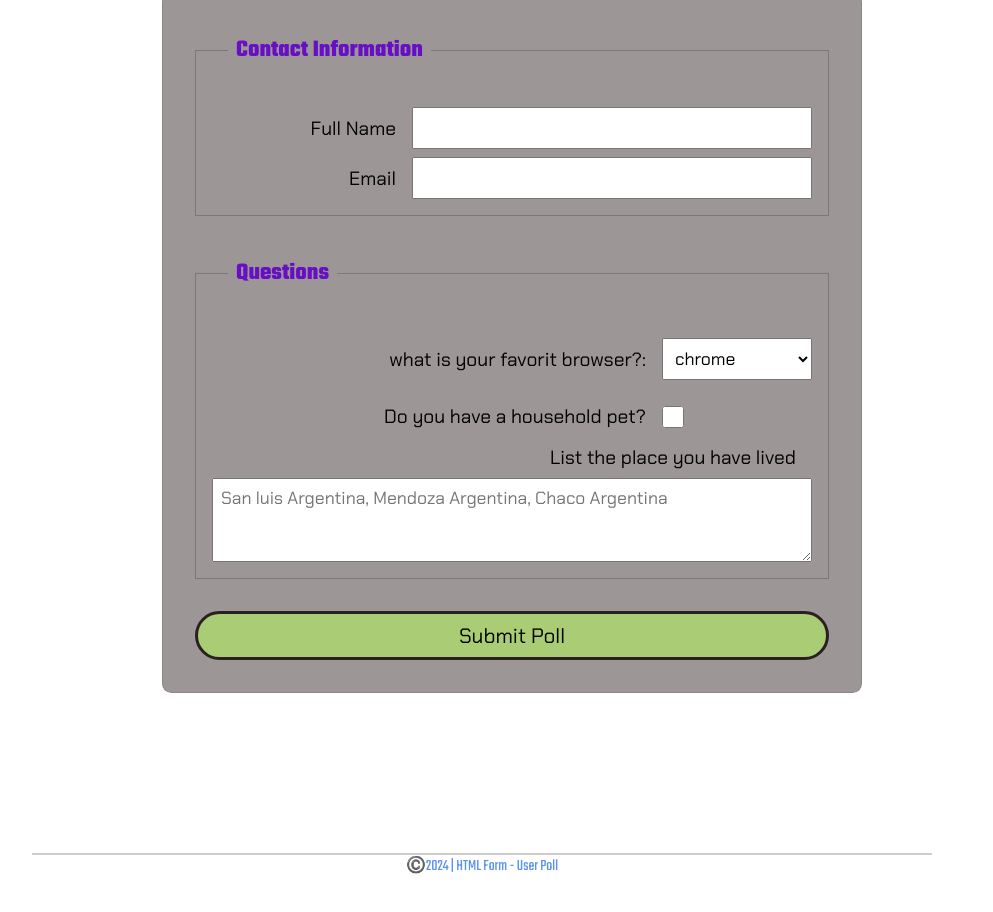
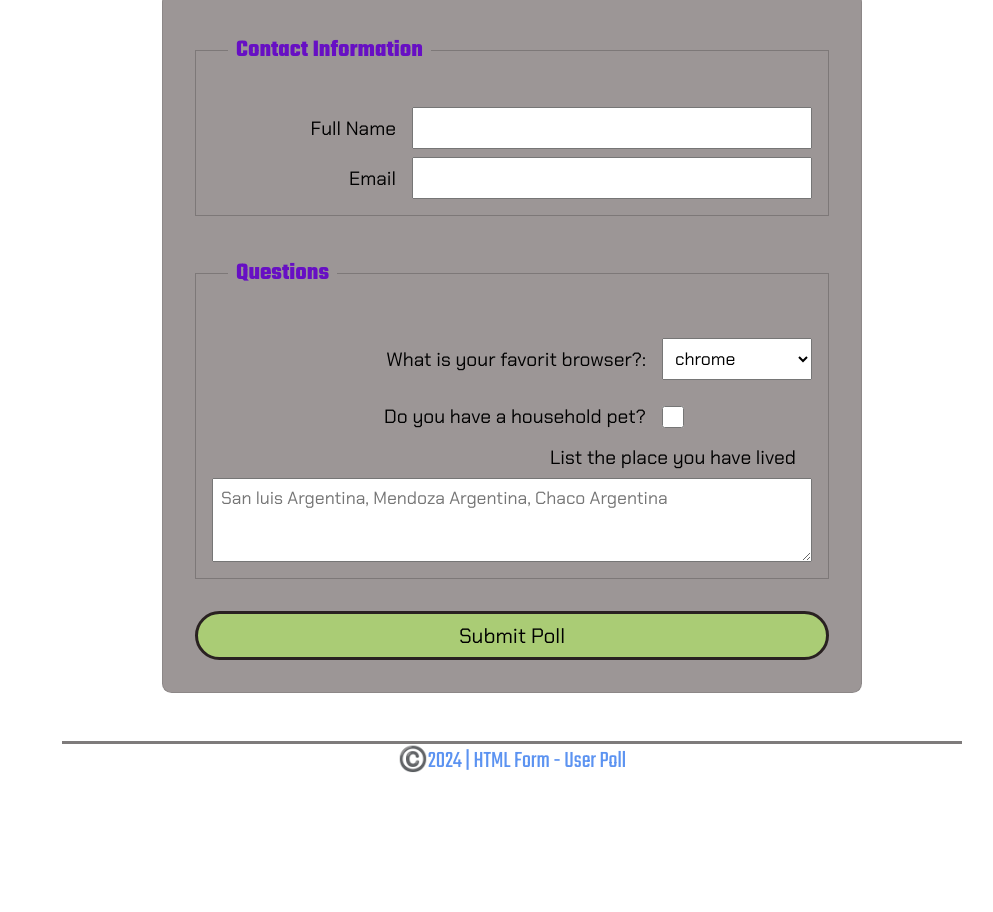
Before and after one commit to nico9229/wdd130, a plain HTML site: page week05/pol-form.html in a window 1280 px wide. Shown: the part 74-986 px from the top of the page, without its empty margins (128-1121 px from the left). After the commit the page ends 900 px from the top, so only its background shows below. Drawn offline with Linux system fonts and the light colour scheme; a web font is replaced by a local one.

Commit message:
style added

```diff
--- a/week05/pol-form.html
+++ b/week05/pol-form.html
@@ -27,7 +27,7 @@
                 <fieldset>
                     <legend>Questions</legend>
                         <div class="form-item column1">
-                        <label for="browser">what is your favorit browser?: </label>
+                            <label for="browser">What is your favorit browser?: </label>
                             <select id="browser" name="browser">
                                 <option value="chrome">chrome</option>
                                 <option value="edge">Edge</option>
--- a/week05/styles/poll-form.css
+++ b/week05/styles/poll-form.css
@@ -10,14 +10,25 @@
     padding: 0;
     box-sizing: border-box;
 }
+body, header footer {
+    display:flex;
+    flex-direction: column;
+    justify-content: center;
+    align-items: center;
+
+}
 body {
+
     font-family: var(--header);
     font-size: 1.2rem;
     background: #fff;
+
 }
 header {
+
     margin:0;
     width:650px ;
+
 }
 h1 {
     margin:1rem;
@@ -80,12 +91,12 @@ button:hover {
     background-color: aqua;
 }
 footer {
-    margin: 10rem;
+    margin: 3rem;
     width: 900px;
     text-align: center;
-    font-size: 1rem;
+    font-size: 1.5rem;
     color: rgba(89, 145, 241, 0.985);
-    border-top: 2px solid #ccc;
+    border-top: 3px solid #7e7b7b;
 }
 .form-item {
     display:grid;
```
Lines whose indentation alone changed are shown as unchanged.
